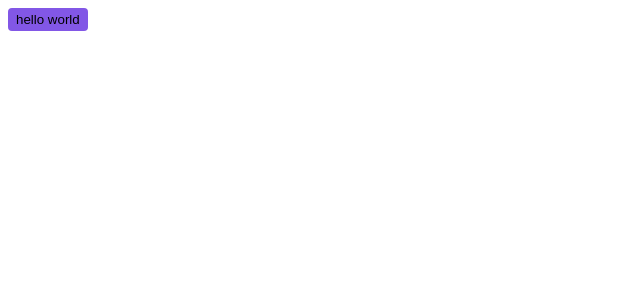
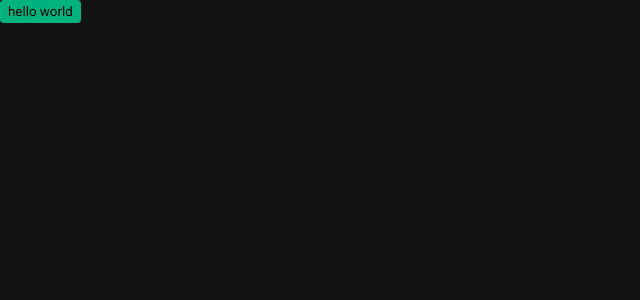
Before and after one commit to joaopaulocordeiro/next-shop, a Next.js app: page / in a window 1280 px wide. Shown: the top 300 px of the page, without its empty margins (0-640 px from the left). Built offline with nearby package versions, Linux system fonts and the light colour scheme.

Commit message:
style: configuração de estilização global

```diff
--- a/src/pages/_app.tsx
+++ b/src/pages/_app.tsx
@@ -1,4 +1,7 @@
 import type { AppProps } from 'next/app'
+import { globalStyles } from '../styles/global'
+
+globalStyles()
 
 export default function App({ Component, pageProps }: AppProps) {
   return <Component {...pageProps} />
--- a/src/pages/index.tsx
+++ b/src/pages/index.tsx
@@ -1,7 +1,7 @@
 import { styled } from "../styles"
 
 const Button = styled('button', {
-  backgroundColor: '$rocketseat',
+  backgroundColor: '$green300',
   borderRadius: 4,
   border: 0,
   padding: '4px 8px'
--- /dev/null
+++ b/src/styles/global.ts
@@ -0,0 +1,19 @@
+import { globalCss } from ".";
+
+export const globalStyles = globalCss({
+    '*': {
+        margin: 0,
+        padding: 0,
+    },
+
+    body: {
+        backgroundColor: '$gray900',
+        color: '$gray100',
+        '-webkit-font-smoothing': 'antialiased',
+    },
+
+    'body, input, textarea, button': {
+        fontFamily: 'Roboto',
+        fontWeight: 400,
+    }
+})
--- a/src/styles/index.ts
+++ b/src/styles/index.ts
@@ -12,7 +12,15 @@
  } = createStitches({
     theme: {
         colors: {
-            rocketseat: '#8257e6'
+            white: '#FFF',
+
+            gray900: '#121214',
+            gray800: '#202024',
+            gray300: '#c4c4cc',
+            gray100: '#e1e1e6',
+
+            green500: '#00875f',
+            green300: '#00b37e',
         }
     }
 })
```
